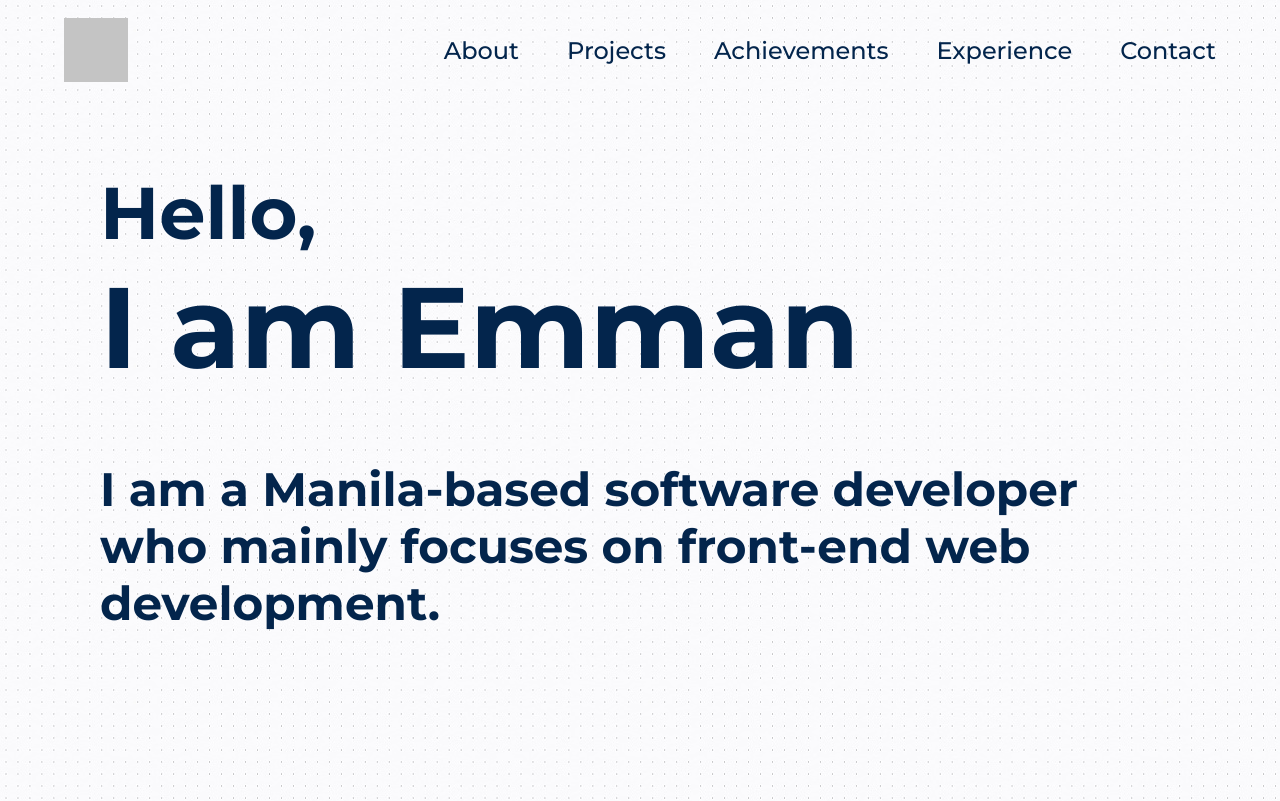
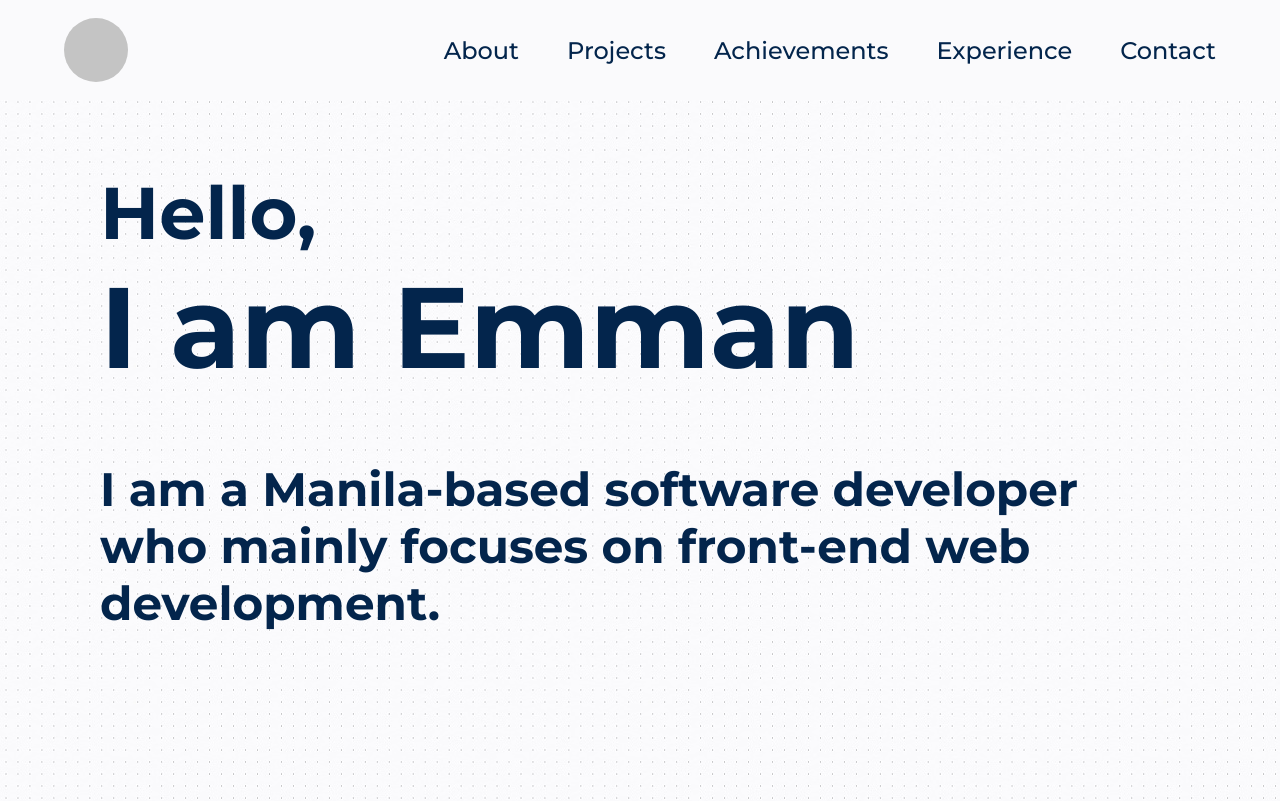
Before and after one commit to dnamme/dnamme.github.io, a Vue app: page / in a window 1280 px wide. Shown: the top 801 px of the page. Built offline with nearby package versions, Linux system fonts and the light colour scheme.

Commit message:
add navbar minimize on scroll and on hover

```diff
--- a/src/components/NavBar.vue
+++ b/src/components/NavBar.vue
@@ -1,5 +1,5 @@
 <template>
-  <nav>
+  <nav ref="nav">
     <div id="icon" />
     <a href="#about">About</a>
     <a href="#projects">Projects</a>
@@ -12,6 +12,21 @@
 <script>
 export default {
   name: "NavBar",
+  created() {
+    window.addEventListener("scroll", this.handleScroll);
+  },
+  unmounted() {
+    window.removeEventListener("scroll", this.handleScroll);
+  },
+  methods: {
+    handleScroll() {
+      if (window.scrollY <= window.innerHeight) {
+        this.$refs.nav.style.right = "0";
+      } else {
+        this.$refs.nav.style.right = "calc(-100vw + 128px + 48px)";
+      }
+    },
+  },
 };
 </script>
 
@@ -20,6 +35,7 @@ nav {
   position: fixed;
   top: 0;
   right: 0;
+  z-index: 10;
 
   width: 100%;
   height: 100px;
@@ -31,6 +47,13 @@ nav {
   flex-flow: row nowrap;
   align-items: center;
   justify-content: flex-end;
+
+  transition: right 0.5s, background-color 0.5s;
+}
+
+nav:hover {
+  right: 0 !important;
+  background-color: #fafafc;
 }
 
 nav > *:not(:nth-child(1)) {
@@ -47,5 +70,7 @@ nav > *:not(:nth-child(1)) {
   background-color: #c4c4c4;
 
   margin-right: auto;
+
+  clip-path: circle(50%);
 }
 </style>
```
